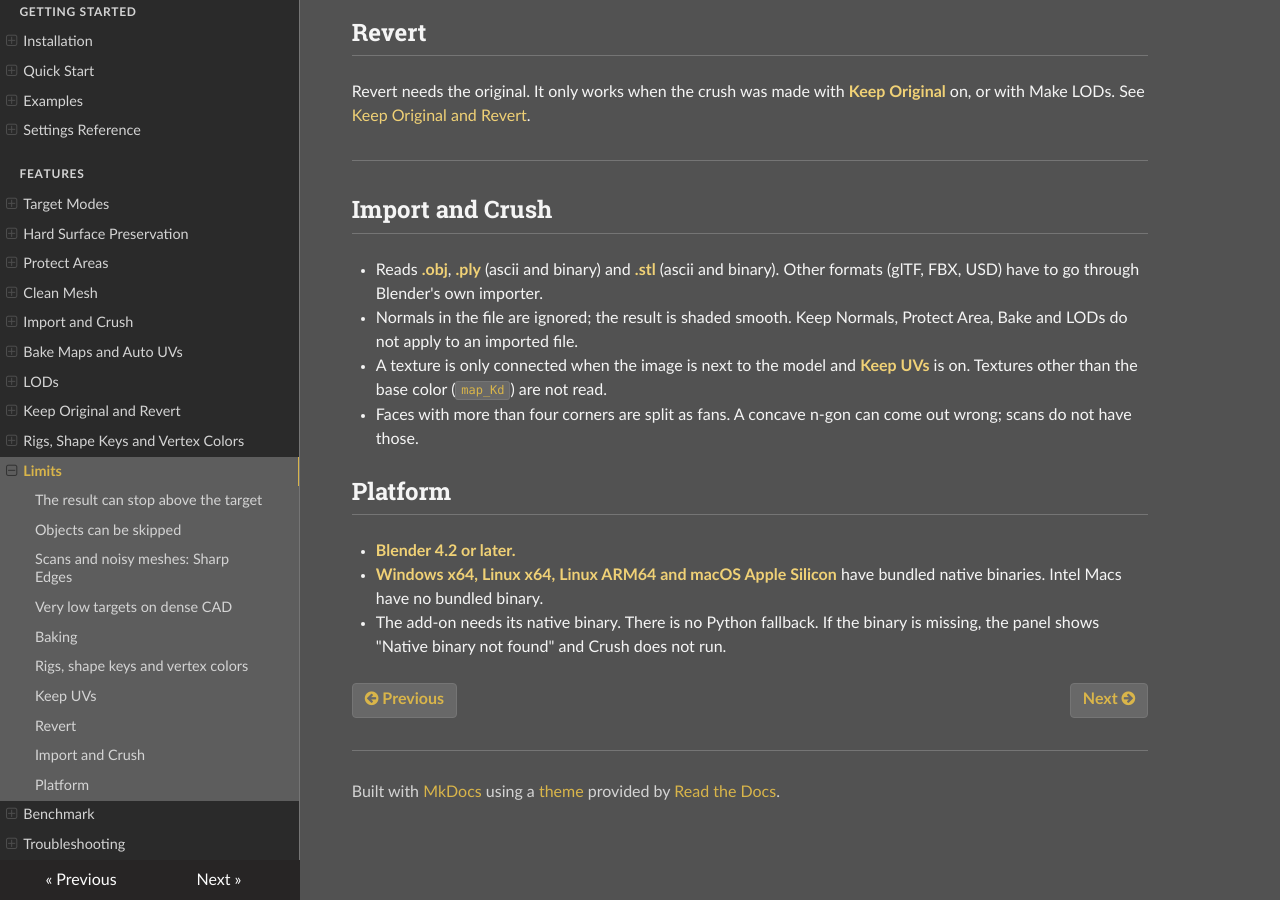
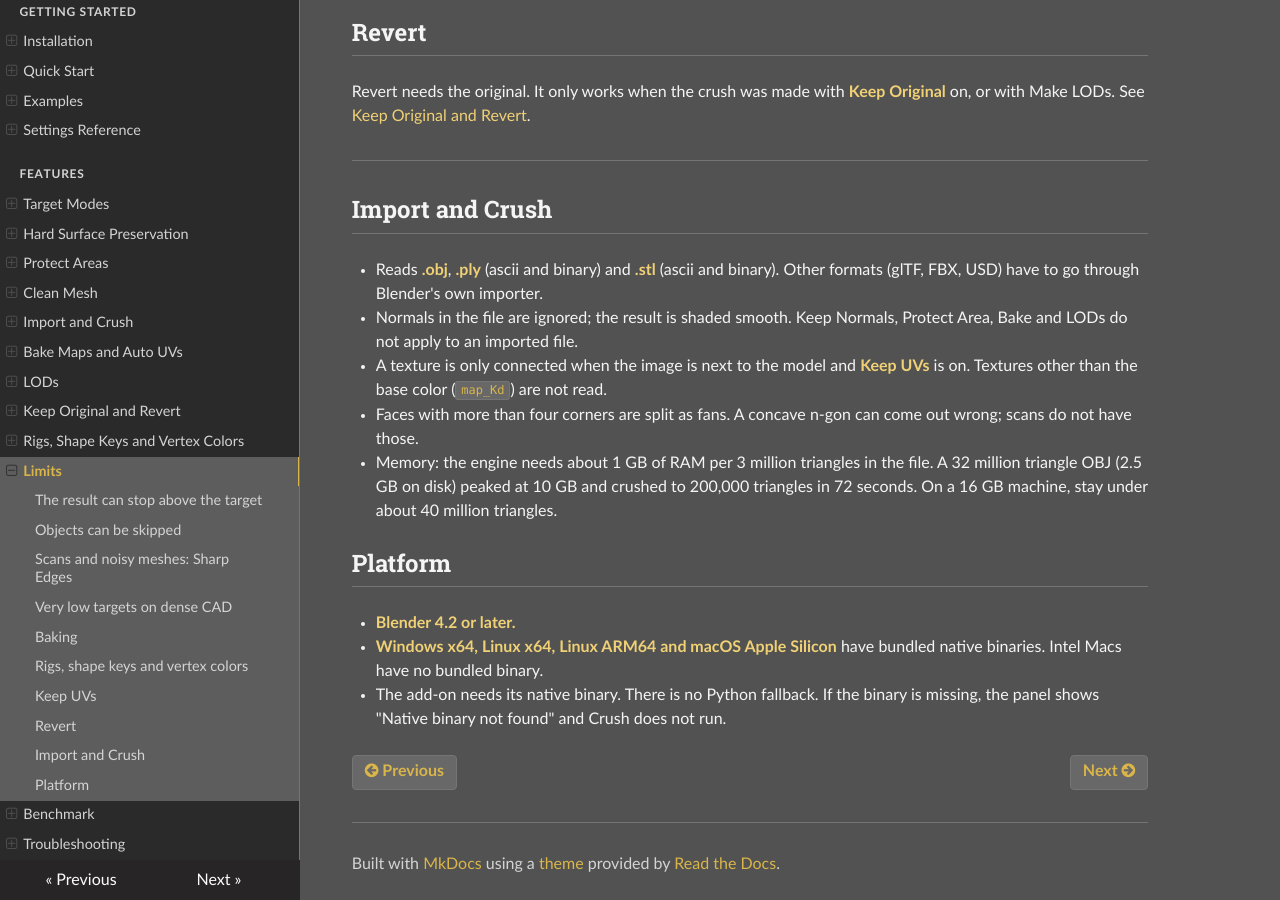
Before and after one commit to henriquevlopes/polygon-crusher-9000-docs, an MkDocs documentation site: the page built from docs/limits.md, in a window 1280 px wide and 900 px high, scrolled down 2204 px. Built offline with MkDocs 1.6.1, drawn with Linux system fonts in a browser that asks for light colours.

Commit message:
docs: Import and Crush memory figures
Co-Authored-By: Claude Fable 5.1 <noreply@anthropic.com>

```diff
--- a/docs/limits.md
+++ b/docs/limits.md
@@ -112,6 +112,10 @@ Original** on, or with Make LODs. See
   read.
 - Faces with more than four corners are split as fans. A concave n-gon can
   come out wrong; scans do not have those.
+- Memory: the engine needs about 1 GB of RAM per 3 million triangles in
+  the file. A 32 million triangle OBJ (2.5 GB on disk) peaked at 10 GB and
+  crushed to 200,000 triangles in 72 seconds. On a 16 GB machine, stay under
+  about 40 million triangles.
 
 ## Platform
 
```
